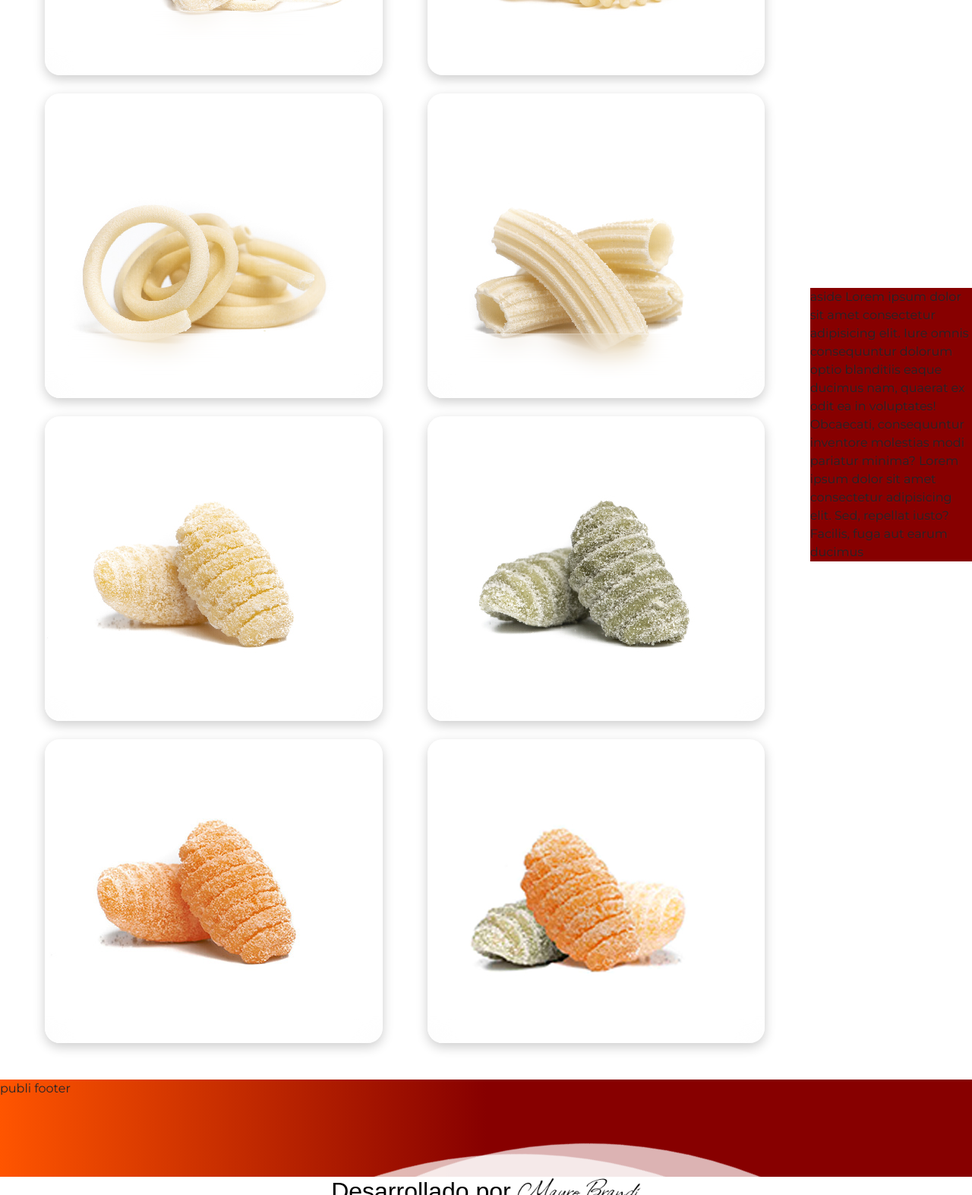
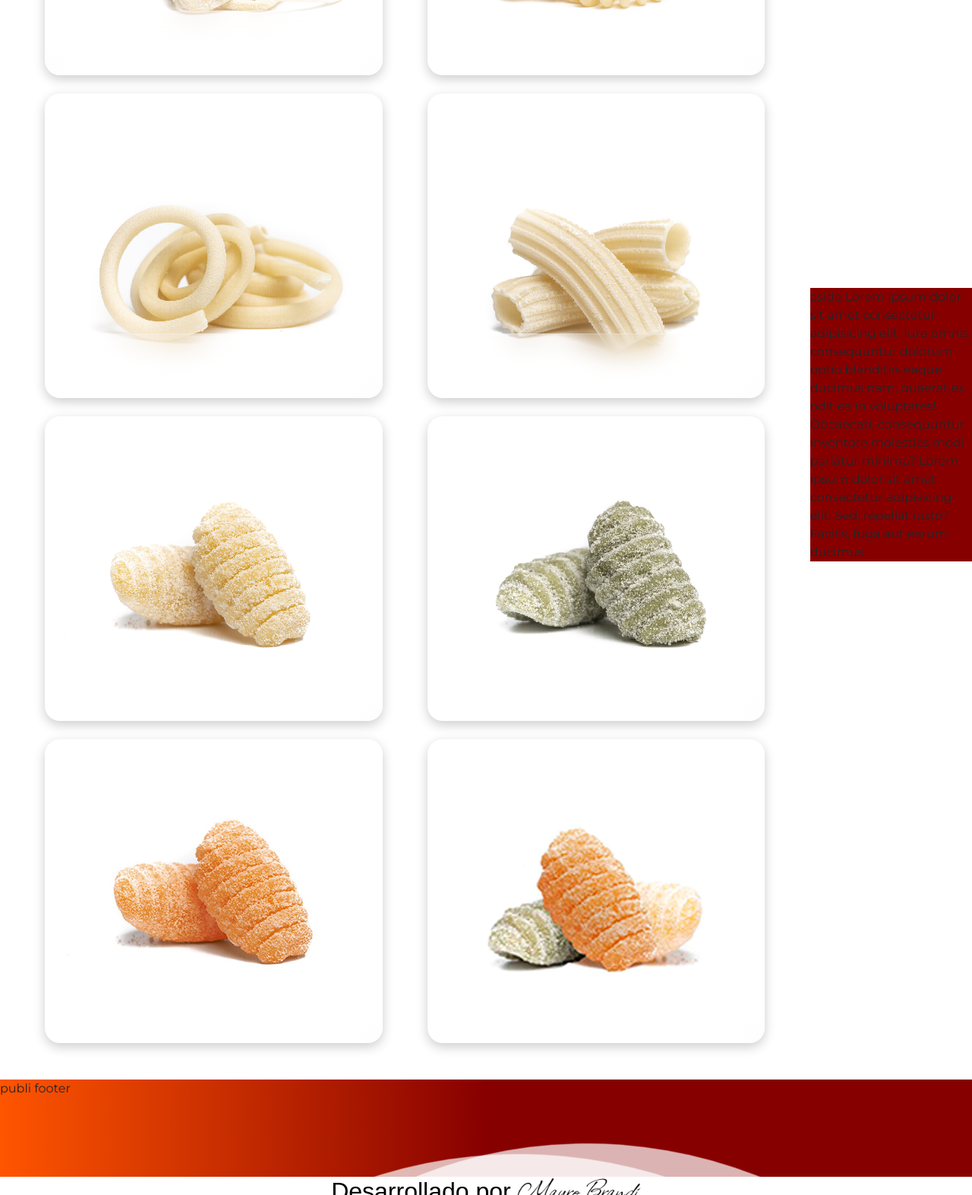
Before and after one commit to 2detrebol/TodoPasta, a plain HTML site: page secas.html in a window 1280 px wide. Shown: the part 560-2133 px from the top of the page at 76% size. Drawn offline with nearby package versions, Linux system fonts and the light colour scheme; a web font is replaced by a local one.

Commit message:
se corrige centrado de imagenes en md

```diff
--- a/secas.html
+++ b/secas.html
@@ -116,7 +116,7 @@
                 </div>
               </div>
             </div>
-            <div class="row card col-md-5 mb-4">
+            <div class="card col-md-5 mb-4">
               <div class="card-image">
                 <img src="imagenes/Secas/napoles.jpg" alt="Fideos Nápoles" />
                 <div class="card-content d-flex flex-column align-items-center">
@@ -129,7 +129,7 @@
                 </div>
               </div>
             </div>
-            <div class="row card col-md-5 mb-4">
+            <div class="card col-md-5 mb-4">
               <div class="card-image">
                 <img src="imagenes/Secas/rigatti.jpg" alt="Fideos Rigatti" />
                 <div class="card-content d-flex flex-column align-items-center">
@@ -142,7 +142,7 @@
                 </div>
               </div>
             </div>
-            <div class="row card col-md-5 mb-4">
+            <div class="card col-md-5 mb-4">
               <div class="card-image">
                 <img src="imagenes/Secas/noqui-papa.jpg" alt="Ñoquis de Papa" />
                 <div class="card-content d-flex flex-column align-items-center">
@@ -155,7 +155,7 @@
                 </div>
               </div>
             </div>
-            <div class="row card col-md-5 mb-4">
+            <div class="card col-md-5 mb-4">
               <div class="card-image">
                 <img
                   src="imagenes/Secas/noqui-espinaca.jpg"
@@ -171,7 +171,7 @@
                 </div>
               </div>
             </div>
-            <div class="row card col-md-5 mb-4">
+            <div class="card col-md-5 mb-4">
               <div class="card-image">
                 <img
                   src="imagenes/Secas/noquis-calabaza.jpg"
@@ -187,7 +187,7 @@
                 </div>
               </div>
             </div>
-            <div class="row card col-md-5 mb-4">
+            <div class="card col-md-5 mb-4">
               <div class="card-image">
                 <img
                   src="imagenes/Secas/noquis-tricolor.jpg"
```
